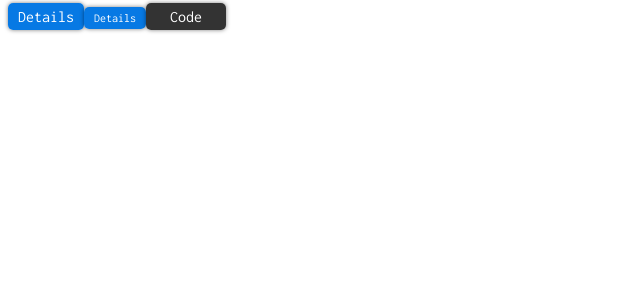
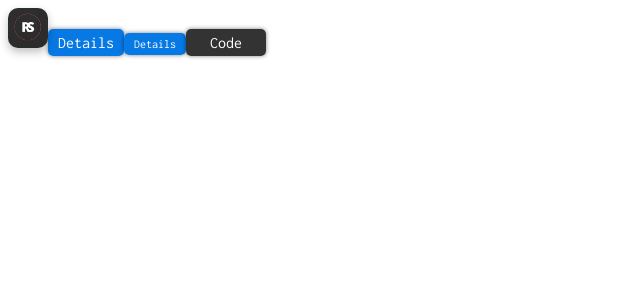
Before and after one commit to sam-621/rogeliosamuel.com, a React app: page / in a window 1280 px wide. Shown: the top 300 px of the page, without its empty margins (0-640 px from the left). Built offline with nearby package versions, Linux system fonts and the light colour scheme.

Commit message:
[CREATE] My logo component

```diff
--- a/src/App.jsx
+++ b/src/App.jsx
@@ -5,12 +5,14 @@ import { BrowserRouter, Switch, Route } from "react-router-dom";
 import PrimaryLink from "./components/atoms/btn/PrimaryLink";
 import PrimaryittleLink from "./components/atoms/btn/PrimaryLittleLink";
 import SecondaryA from "./components/atoms/btn/SecondaryA";
+import MyLogo from "./components/atoms/btn/MyLogo";
 
 const App = () => {
   return (
     <BrowserRouter>
       <Switch>
         <Route exact path="/">
+          <MyLogo />
           <PrimaryLink Url="#" Content="Details" />
           <PrimaryittleLink Url="#" Content="Details" />
           <SecondaryA Url="#" Content="Code" />
--- /dev/null
+++ b/src/assets/styles/atoms/btn/logo.css
@@ -0,0 +1,4 @@
+.MyLogo {
+  border-radius: 10px;
+  filter: drop-shadow(0px 4px 4px rgba(0, 0, 0, 0.25));
+}
--- /dev/null
+++ b/src/components/atoms/btn/MyLogo.jsx
@@ -0,0 +1,19 @@
+import React from "react";
+import "../../../assets/styles/atoms/btn/logo.css";
+
+import Logo from "../../../assets/img/Logo.jpg";
+
+const MyLogo = () => {
+  return (
+    <img
+      className="MyLogo"
+      src={Logo}
+      alt="Rogelio Samuel Moreno Corrales"
+      title="RS"
+      width="40"
+      height="40"
+    />
+  );
+};
+
+export default MyLogo;
--- a/src/components/atoms/btn/PrimaryLink.jsx
+++ b/src/components/atoms/btn/PrimaryLink.jsx
@@ -1,5 +1,5 @@
 import React from "react";
-import "../../../assets/styles/atoms/primaryLink.css";
+import "../../../assets/styles/atoms/btn/primaryLink.css";
 import { Link } from "react-router-dom";
 
 const PrimaryButton = ({ Content, Url }) => {
--- a/src/components/atoms/btn/PrimaryLittleLink.jsx
+++ b/src/components/atoms/btn/PrimaryLittleLink.jsx
@@ -1,5 +1,5 @@
 import React from "react";
-import "../../../assets/styles/atoms/primaryLittleLink.css";
+import "../../../assets/styles/atoms/btn/primaryLittleLink.css";
 import { Link } from "react-router-dom";
 
 const PrimaryLittleLink = ({ Url, Content }) => {
--- a/src/components/atoms/btn/SecondaryA.jsx
+++ b/src/components/atoms/btn/SecondaryA.jsx
@@ -1,5 +1,5 @@
 import React from "react";
-import "../../../assets/styles/atoms/secondaryA.css";
+import "../../../assets/styles/atoms/btn/secondaryA.css";
 const SecondaryA = ({ Url, Content }) => {
   return (
     <a className="SecondaryA" href={Url}>
```
Also changed, not shown: src/assets/styles/atoms/btn/primaryLink.css (renamed from src/assets/styles/atoms/primaryLink.css), src/assets/styles/atoms/btn/primaryLittleLink.css (renamed from src/assets/styles/atoms/primaryLittleLink.css), src/assets/styles/atoms/btn/secondaryA.css (renamed from src/assets/styles/atoms/secondaryA.css).
